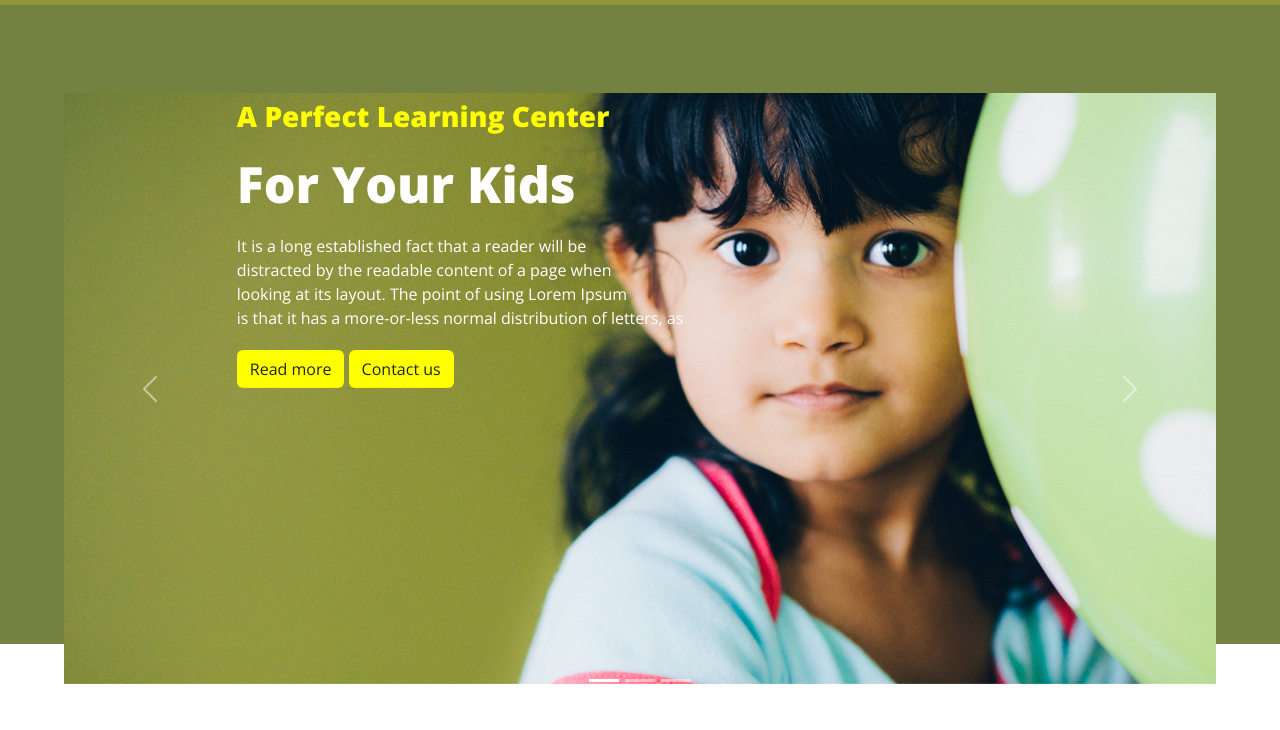
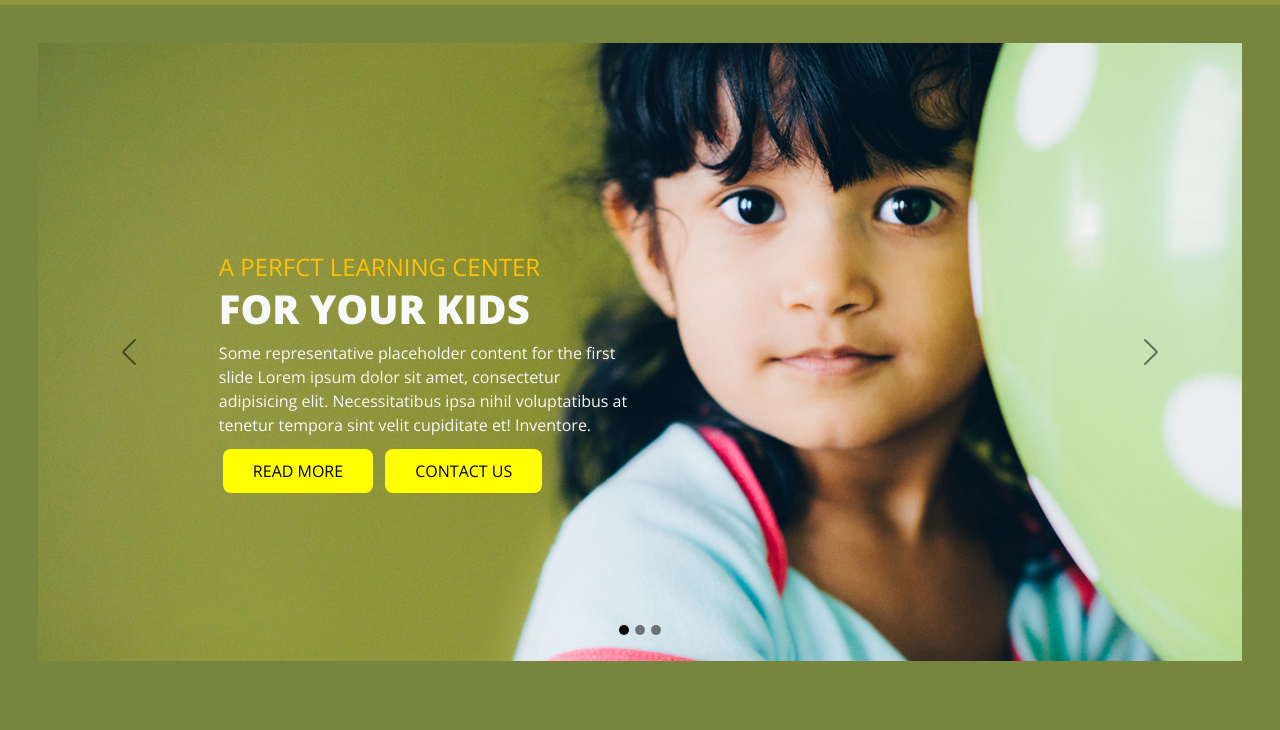
Before and after one commit to jobayerhasansakib/Responsive-website-23, a plain HTML site: page index.html in a window 1280 px wide. Shown: the part 70-800 px from the top of the page. Drawn offline with nearby package versions, Linux system fonts and the light colour scheme; files that its build step writes are made by us from their sources.

```diff
--- a/assets/css/style.css
+++ b/assets/css/style.css
@@ -83,41 +83,6 @@
 
 /* nav section css end  */
 
-/* banner section start */
-
-/* .banner_content h1{
-  font-size: 30px;
-  font-weight: 800;
-  color: var(--forth-color);
-  text-transform: uppercase;
-}
- .banner_content h4{
-  font-size: 58px;
-  font-weight: 800;
-  color: var(--praimary-color);
-  text-transform: uppercase;
-}
- .banner_content p{
-  width: 50%;
-  font-size: 15px;
-  padding: 30px 0;
-  color: var(--praimary-color);
-  text-transform: capitalize;
-}
- .banner_content .btn_box a{
-  padding: 10px 35px;
-  font-size: 15px;
-  margin: 0px 5px;
-  background-color: var(--praimary-color);
-  color: var(--secoundry-color);
-  text-transform: uppercase;
-
-}
- .banner_content .btn_box a:hover{
-  background-color: var(--forth-color);
-} */
-
-/* //banner section end */
 /* offer section start */
 #offer .offer_content {
   margin: 20px 0;
@@ -338,25 +303,56 @@
 
 /* //footer end */
 
-.banner-container {
-  background-color: #738240;
-  position: relative;
+
+
+/*-----------------------
+    banner start here
+ -------------------------*/
+.banner {
+  background-color: #78853F;
+  width: 100%;
+  height: 100%;
+  background-position: center;
+  background-size: cover;
+  position: absolute;
 }
 
-#carouselExampleCaptions {
-  width: 90% !important;
-  padding-block: 1.5rem;
-  margin-inline: auto;
-  transform: translateY(10%);
+.slider-div {
+  height: 100%;
+  width: 100%;
+  padding: 3%;
+  position: relative;
+  top: 50%;
+
 }
 
+.slider-text {
+  top: 30%;
+  left: 15%;
+  width: 35%;
 
-.banner_content {
-  display: flex;
-  justify-content: left;
+}
 
-  text-align: left;
-  width: auto;
-  height: 100vh;
-  align-items: center;
+.carousel-indicators [data-bs-target] {
+  width: 10px;
+  height: 10px;
+  border-radius: 50%;
 }
+
+.carosel-btn {
+  padding: 10px 30px;
+  background-color: #FFFF00;
+  border: none;
+  margin: 4px;
+  border-radius: 8px;
+  /* color: black; */
+  font-weight: 300px;
+}
+
+.carosel-btn:hover {
+  background-color: coral;
+}
+
+/*-----------------------
+  banner end here
+----------------------*/
--- a/index.html
+++ b/index.html
@@ -59,68 +59,73 @@
   </nav>
   <!-- nav section end  -->
 
-  <!-- Banner section start  -->
-  <div class="banner-container">
-    <div id="carouselExampleCaptions" class="carousel slide" data-bs-ride="carousel">
+  <!-- banner start here -->
+  <div class="banner">
+  </div>
+  <div class="slider-div">
+    <div id="carouselExampleDark" class="carousel carousel-dark slide">
       <div class="carousel-indicators">
-        <button type="button" data-bs-target="#carouselExampleCaptions" data-bs-slide-to="0" class="active"
+        <button type="button" data-bs-target="#carouselExampleDark" data-bs-slide-to="0" class="active"
           aria-current="true" aria-label="Slide 1"></button>
-        <button type="button" data-bs-target="#carouselExampleCaptions" data-bs-slide-to="1"
-          aria-label="Slide 2"></button>
-        <button type="button" data-bs-target="#carouselExampleCaptions" data-bs-slide-to="2"
-          aria-label="Slide 3"></button>
+        <button type="button" data-bs-target="#carouselExampleDark" data-bs-slide-to="1" aria-label="Slide 2"></button>
+        <button type="button" data-bs-target="#carouselExampleDark" data-bs-slide-to="2" aria-label="Slide 3"></button>
       </div>
-      <div class="carousel-inner  ">
-        <div class="carousel-item active ">
+      <div class="carousel-inner">
+        <div class="carousel-item active" data-bs-interval="10000">
           <img src="./assets/img/slider-bg.jpg" class="d-block w-100" alt="...">
-          <div class="carousel-caption  ">
-
-            <div class="banner_content    ">
-              <div>
-                <div>
-                  <h1 style="font-size: 28px; font-weight: 600; margin-bottom: 20px; color: yellow; ">A Perfect Learning
-                    Center </h1>
-                  <h4 style="font-size: 50px; font-weight: 700; margin-bottom: 20px;">For Your Kids</h4>
-
-                  <p style="margin-bottom: 20px;"> It is a long established fact that a reader will be
-                    <br>
-                    distracted
-                    by the readable content of a page when <br>
-                    looking at its layout.
-                    The point of using Lorem Ipsum <br> is that it has a more-or-less
-                    normal distribution of letters, as
-                  </p>
-
-
-
-                  <div class="btn_box">
-                    <button class="btn " style="background-color: yellow;">Read
-                      more</button>
-                    <button class="btn " style="background-color: yellow;">Contact us</button>
-                  </div>
-                </div>
-              </div>
-            </div>
+          <div class="carousel-caption text-start text-light fw-bold slider-text d-none d-md-block">
+            <p class="text-warning fw-medium fs-4">A PERFCT LEARNING CENTER</p>
+            <H3 class="fw-bold fs-1">FOR YOUR KIDS</H3>
+            <p class="fw-medium py-2">Some representative placeholder content for the first slide Lorem
+              ipsum
+              dolor sit amet,
+              consectetur adipisicing elit. Necessitatibus ipsa nihil voluptatibus at tenetur tempora
+              sint velit cupiditate et! Inventore.</p>
+            <button class="carosel-btn">READ MORE</button>
+            <button class="carosel-btn">CONTACT US</button>
           </div>
         </div>
-
-
+        <div class="carousel-item" data-bs-interval="2000">
+          <img src="./assets/img/slider-bg.jpg" class="d-block w-100" alt="...">
+          <div class="carousel-caption text-start text-light fw-bold slider-text d-none d-md-block">
+            <p class="text-warning fw-medium fs-4">A PERFCT LEARNING CENTER</p>
+            <H3 class="fw-bold fs-1">FOR YOUR KIDS</H3>
+            <p class="fw-medium py-2">Some representative placeholder content for the first slide Lorem
+              ipsum
+              dolor sit amet,
+              consectetur adipisicing elit. Necessitatibus ipsa nihil voluptatibus</p>
+            <button class="carosel-btn">READ MORE</button>
+            <button class="carosel-btn">CONTACT US</button>
+          </div>
+        </div>
+        <div class="carousel-item">
+          <img src="./assets/img/slider-bg.jpg" class="d-block w-100" alt="...">
+          <div class="carousel-caption banner-text text-start text-light fw-bold slider-text d-none
+                 d-md-block">
+            <p class="text-warning fw-medium fs-4">A PERFCT LEARNING CENTER</p>
+            <H3 class="fw-bold fs-1  banner-text">FOR YOUR KIDS</H3>
+            <p class="fw-medium py-2 banner-text">Some representative placeholder content for the first
+              slide Lorem
+              ipsum
+              dolor sit amet,
+              consectetur adipisicing elit. Necessitatibus ipsa nihil voluptatibus at tenetur tempora
+              sint velit cupiditate et! Inventore.</p>
+            <button class="carosel-btn">READ MORE</button>
+            <button class="carosel-btn">CONTACT US</button>
+          </div>
+        </div>
       </div>
-      <button class="carousel-control-prev" type="button" data-bs-target="#carouselExampleCaptions"
-        data-bs-slide="prev">
+      <button class="carousel-control-prev" type="button" data-bs-target="#carouselExampleDark" data-bs-slide="prev">
         <span class="carousel-control-prev-icon" aria-hidden="true"></span>
         <span class="visually-hidden">Previous</span>
       </button>
-      <button class="carousel-control-next" type="button" data-bs-target="#carouselExampleCaptions"
-        data-bs-slide="next">
+      <button class="carousel-control-next" type="button" data-bs-target="#carouselExampleDark" data-bs-slide="next">
         <span class="carousel-control-next-icon" aria-hidden="true"></span>
         <span class="visually-hidden">Next</span>
       </button>
     </div>
   </div>
-
-  <!-- Banner section end  -->
-
+  <!-- banner ends here -->
   <!-- offer section start  -->
   <section style="margin-top: 100px;" id="offer">
     <div class="container">
```
